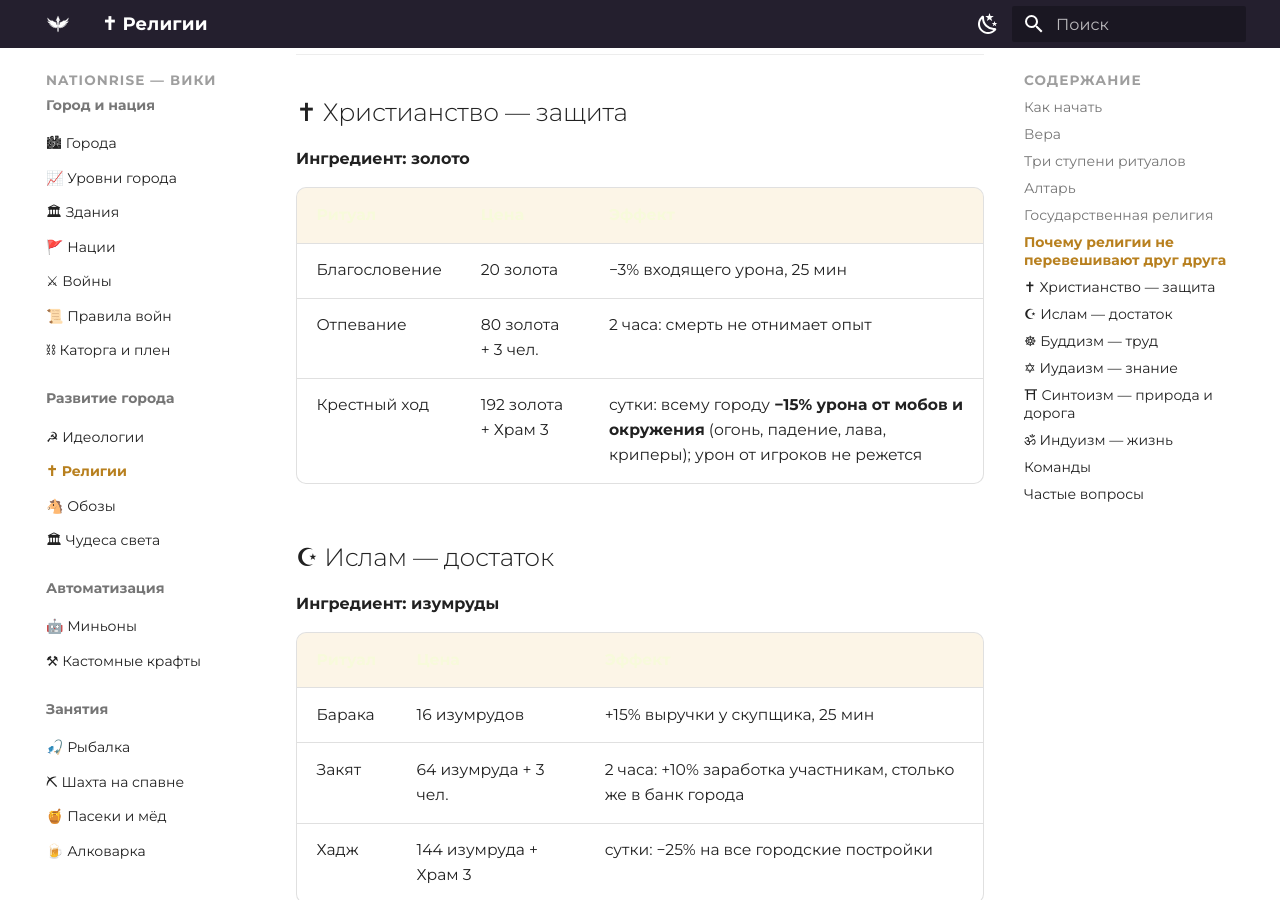
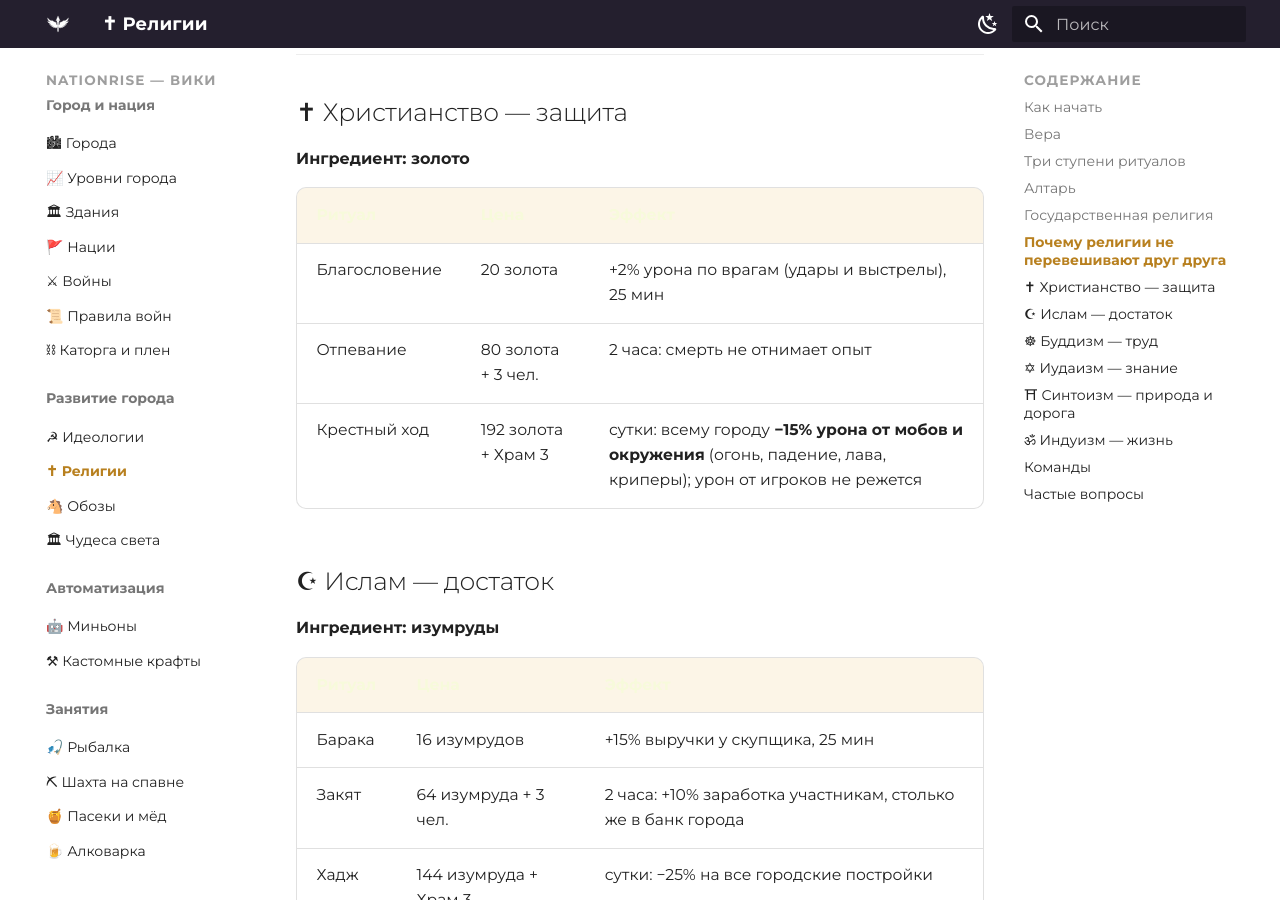
Before and after one commit to zixSSSed/NationRise-Wiki-RU, an MkDocs documentation site: the page built from docs/religion.md, in a window 1280 px wide and 900 px high, scrolled down 2823 px. Built offline with MkDocs 1.6.1 and Material for MkDocs 9.7.7, drawn with Linux system fonts in a browser that asks for light colours.

Commit message:
Религия: Благословение — +2% урона по врагам вместо −3% входящего (0.9.125-fixes14)
Co-Authored-By: Claude Opus 5.5 <noreply@anthropic.com>

```diff
--- a/docs/religion.md
+++ b/docs/religion.md
@@ -100,7 +100,7 @@
 
 | Ритуал | Цена | Эффект |
 |---|---|---|
-| Благословение | 20 золота | −3% входящего урона, 25 мин |
+| Благословение | 20 золота | +2% урона по врагам (удары и выстрелы), 25 мин |
 | Отпевание | 80 золота + 3 чел. | 2 часа: смерть не отнимает опыт |
 | Крестный ход | 192 золота + Храм 3 | сутки: всему городу **−15% урона от мобов и окружения** (огонь, падение, лава, криперы); урон от игроков не режется |
 
```
